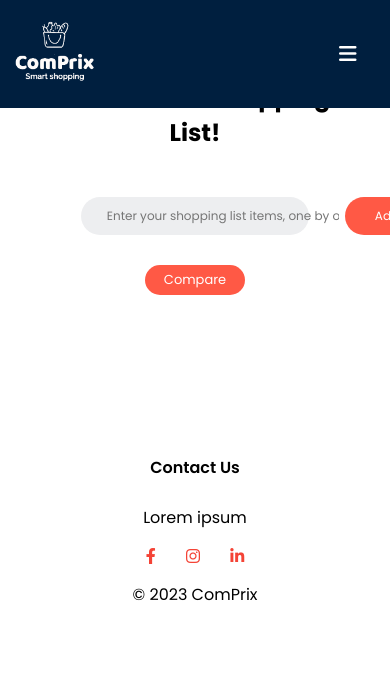
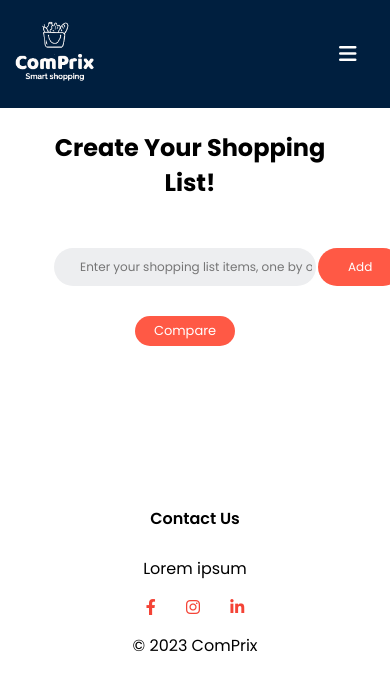
Before and after one commit to amp75011/mvp, a Flask app: template templates/shopping_list.html in a window 390 px wide; the page is wider, and only the part inside the window is pictured. Shown: the top 691 px of that part. Run offline with Flask 3, Linux system fonts and the light colour scheme; the template is opened without the code that fills it, so the values that code supplies are empty; parts of the project's set-up code (start-up, migrations or seed data) failed here and were passed over; some libraries are stand-ins or nearby versions.

Commit message:
Updated files and added new assets

```diff
--- a/static/style.css
+++ b/static/style.css
@@ -236,11 +236,13 @@ ul li .fa-circle {
 /* For mobile devices */
 @media (max-width: 480px) {
     .list {
-        padding: 80px 20px 50px;
+        padding: 130px 20px 50px; /* keep the right padding at 20px */
+        padding-left: 10px; /* reduce the left padding to 10px */
     }
     .shopping-list {
-        max-width: 95%;
+        max-width: 100%;
         padding: 20px 15px 40px;
+        padding-left: 5px; /* reduce the left padding to 5px */
     }
     input {
         font-size: 12px;
@@ -251,6 +253,8 @@ ul li .fa-circle {
         padding: 10px 30px;
     }
 }
+
+
 
 /* COMPARE BUTTON */
 .compare-button {
```
